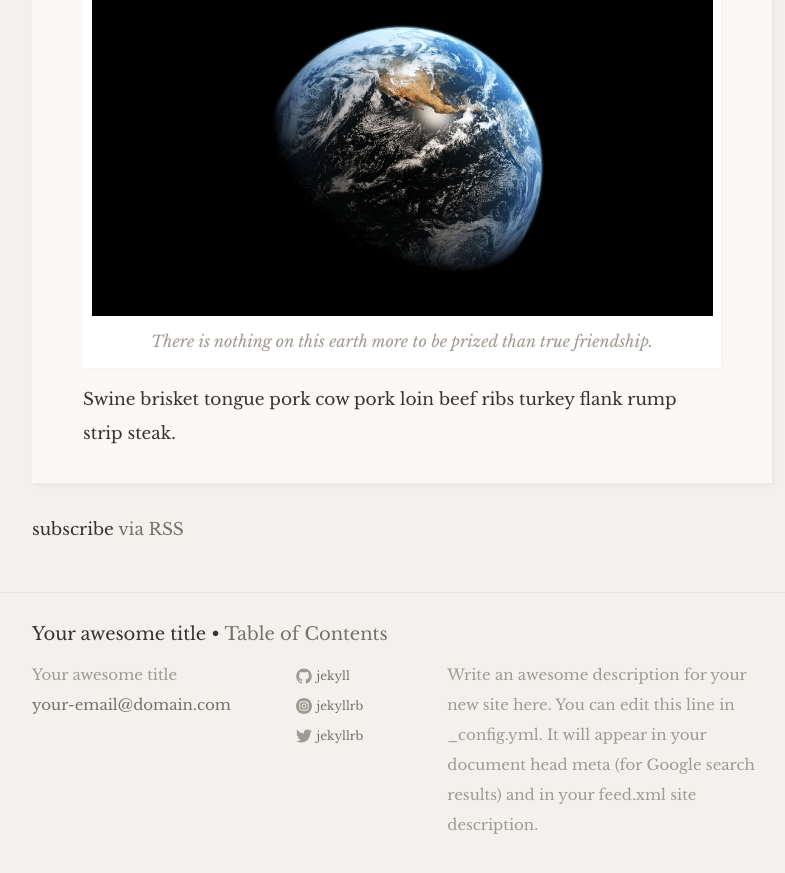
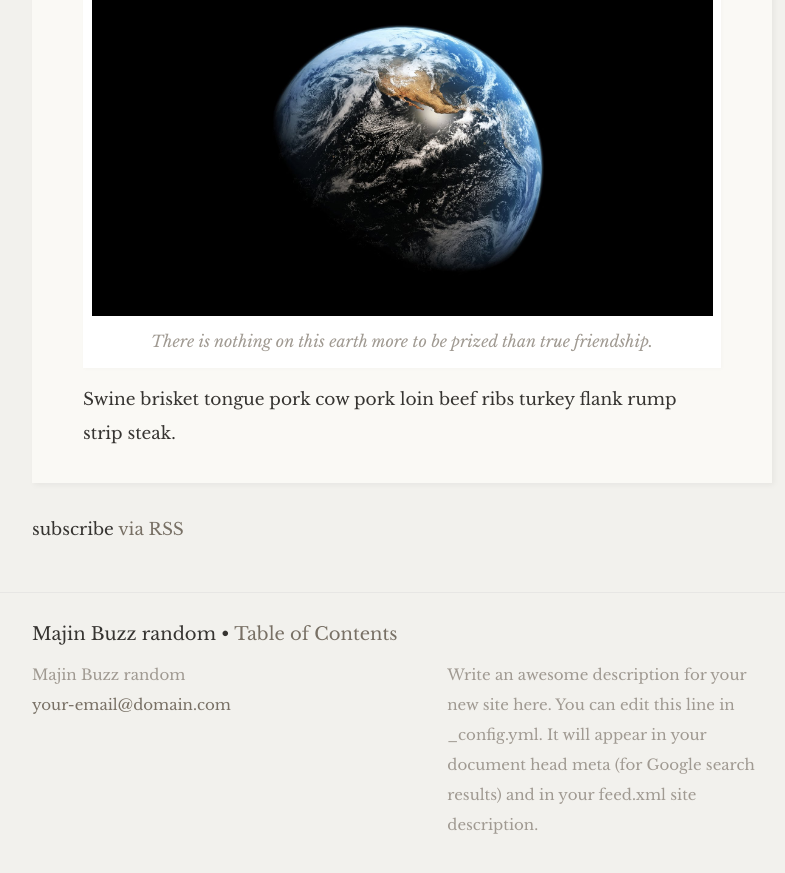
Before and after one commit to NikolasDaroit/majinbuzz.github.io, a Jekyll site: the page built from index.html, in a window 1280 px wide and 900 px high, scrolled down 1725 px. Shown: the top 873 px of the window, without its empty margins (238-1023 px from the left). Built offline with Jekyll 4.4.1, drawn with Linux system fonts in a browser that asks for light colours; some web fonts are replaced; some of the changed text lies outside the part shown.

Commit message:
Update _config.yml

```diff
--- a/_config.yml
+++ b/_config.yml
@@ -13,17 +13,17 @@
 # you will see them accessed via {{ site.title }}, {{ site.email }}, and so on.
 # You can create any custom variable you would like, and they will be accessible
 # in the templates via {{ site.myvariable }}.
-title: Your awesome title
+title: Majin Buzz random
 email: your-email@domain.com
 description: > # this means to ignore newlines until "baseurl:"
   Write an awesome description for your new site here. You can edit this
   line in _config.yml. It will appear in your document head meta (for
   Google search results) and in your feed.xml site description.
-baseurl: "/jekyll-theme-libretto" # the subpath of your site, e.g. /blog
-url: "https://ferrolho.github.io" # the base hostname & protocol for your site
-github_username:    jekyll
-instagram_username: jekyllrb
-twitter_username:   jekyllrb
+baseurl: "" # the subpath of your site, e.g. /blog
+url: "https://majinbuzz.github.io" # the base hostname & protocol for your site
+github_username:
+instagram_username:
+twitter_username:
 
 # Build settings
 markdown: kramdown
```
